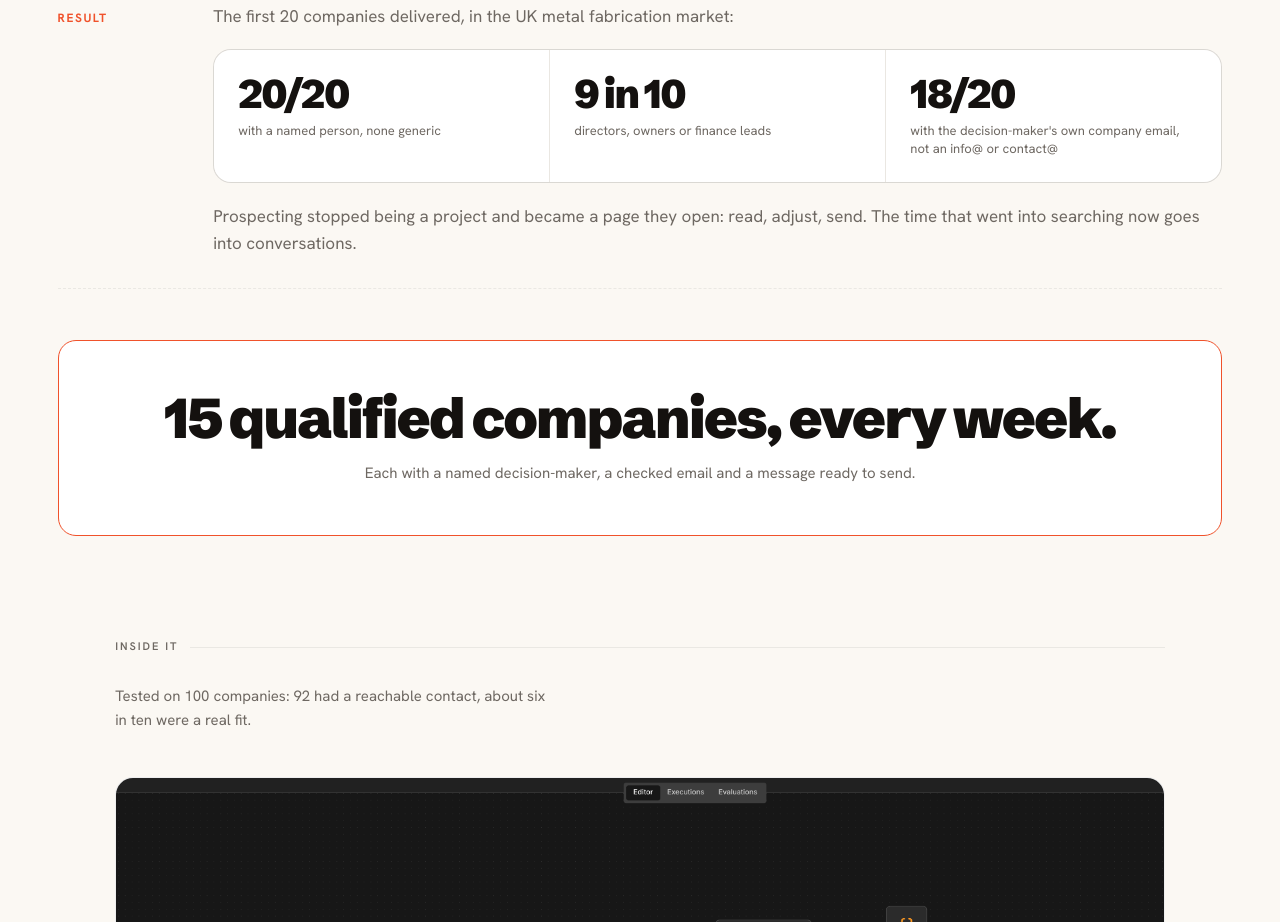
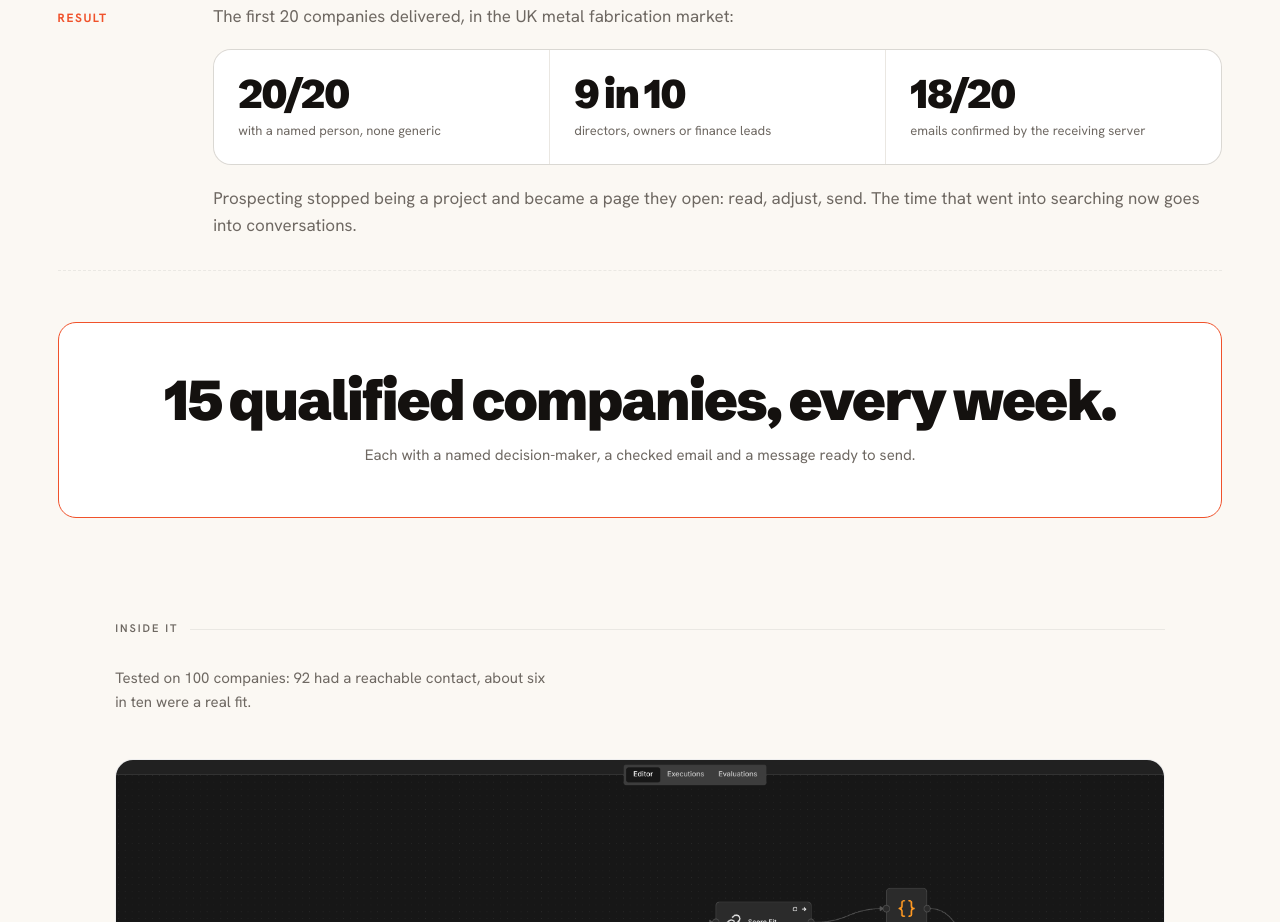
Before and after one commit to madebyjavier/madebyjavier-site, a plain HTML site: page work/nextrade/index.html in a window 1280 px wide. Shown: the part 1879-2801 px from the top of the page. Drawn offline with Linux system fonts and the light colour scheme; a script that the page names is missing.

Commit message:
Revert the 18/20 rewrite: the backend confirms it was server-verified
Production plan section 8.ter: of the first 20 leads, 20 had a named contact
with a position, 18 emails were valid (smtp_check true, mailbox confirmed by
the receiving server) and 2 were risky (accept-all domain). The original
"18 emails confirmed by the receiving server" was accurate; the "direct
decision-maker email, not info@" wording described a different measure and
the 20/20 named-person line already covers it.

This reverts 66670d3.

Co-Authored-By: Claude Sonnet 5.5 <noreply@anthropic.com>

```diff
--- a/work/nextrade/index.html
+++ b/work/nextrade/index.html
@@ -84,7 +84,7 @@
         <div class="proj-figs">
           <div><b>20/20</b><span>with a named person, none generic</span></div>
           <div><b>9 in 10</b><span>directors, owners or finance leads</span></div>
-          <div><b>18/20</b><span>with the decision-maker's own company email, not an info@ or contact@</span></div>
+          <div><b>18/20</b><span>emails confirmed by the receiving server</span></div>
         </div>
         <p>Prospecting stopped being a project and became a page they open: read, adjust, send. The time that went into searching now goes into conversations.</p>
       </div>
```
Also changed, not shown: index.html (+1 -1 lines).
